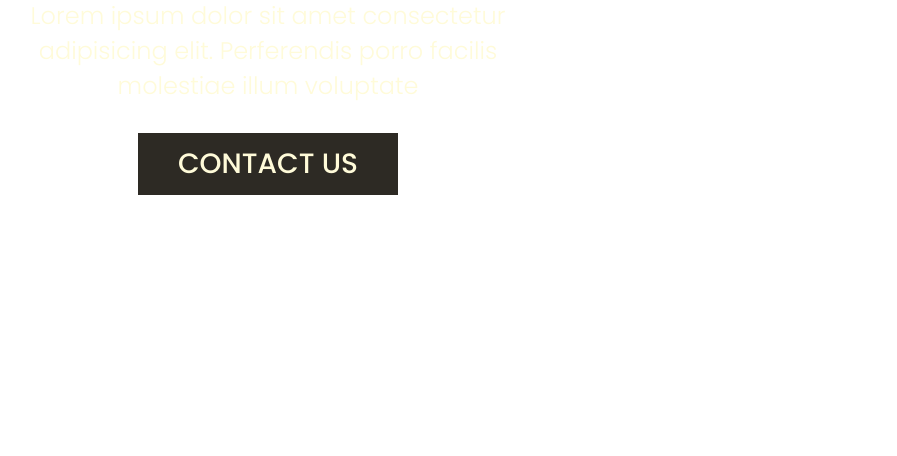
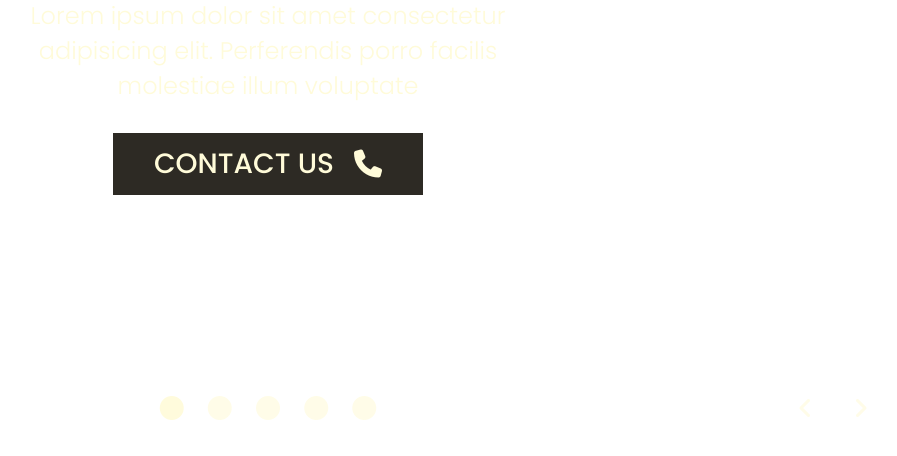
Before and after one commit to NikaNika/Prog-Academy-FE-Start-12.10.22---2, a plain HTML site: page Homework_Lesson_3_Div_selectors_banner/index.html in a window 1280 px wide. Shown: the part 344-800 px from the top of the page, without its empty margins (372-1269 px from the left). Drawn offline with Linux system fonts and the light colour scheme.

Commit message:
homework 4

```diff
--- a/Homework_Lesson_3_Div_selectors_banner/css/style.css
+++ b/Homework_Lesson_3_Div_selectors_banner/css/style.css
@@ -5,9 +5,14 @@
     padding: 0;
 }
 
+a {
+  cursor: pointer;
+}
+
 body {
   font-family: 'Poppins', sans-serif;
   color: #FFFBD9;
+  height: 100vh;
 }
 
 .container {
@@ -19,6 +24,8 @@ body {
   display: flex;
   align-items: center;
   justify-content: center;
+  flex-direction: column;
+  position: relative;
 }
 
 .information {
@@ -43,7 +50,7 @@ p {
   margin: 30px 0;
 }
 
-a {
+a.btn {
   text-decoration: none;
   color: #FFFBD9;
   background: #2D2A24;
@@ -51,8 +58,54 @@ a {
   padding: 10px 30px;
   font-size: 28px;
   font-weight: 500;
-  width: 200px;
+  width: 250px;
   margin: 0 auto;
+  display: flex;
+  align-items: center;
+  justify-content: center;
+}
+
+a.btn:hover {
+  background: #1E1E1E;
+}
+
+.btn-icon {
+  margin-left: 20px;
+}
+
+ul.dots {
+  bottom: 20px;
+  list-style: none;
+  position: absolute;
+  margin: auto;
+  bottom: 20px;
+}
+
+li {
+  display: inline-block;
+  margin: 10px;
+}
+
+a.dot, .previous a, .next a {
+  color: #FFFBD9;
+  font-size: 24px;
+  opacity: .6;
+}
+
+a.dot:hover,
+a.dot.active, .previous a:hover, .next a:hover {
+  opacity: .9;
+}
+
+.controls {
+  display: flex;
+  position: absolute;
+  bottom: 10px;
+  right: 20px;
+}
+
+.previous, .next {
+  padding: 20px;
 }
 
 @media only screen and (max-width: 899px){
@@ -62,14 +115,19 @@ a {
             p{
                 font-size: 16px;
             }
-            a{
+            a.btn{
                 padding: 5px 15px;
                 font-size: 20px;
             }
+
+
         }
 
         @media only screen and (max-width: 496px) {
 .information {
   width: 80%;
 }
+.controls {
+  display: none;
+}
         }
--- a/Homework_Lesson_3_Div_selectors_banner/index.html
+++ b/Homework_Lesson_3_Div_selectors_banner/index.html
@@ -6,6 +6,7 @@
 		<meta name="viewport" content="width=device-width, initial-scale=1.0" />
 		<title>Banner</title>
 		<link rel="stylesheet" type="text/css" href="css/style.css" />
+		<script src="https://kit.fontawesome.com/79b911f0dd.js" crossorigin="anonymous"></script>
 	</head>
 	<body>
 		<div class="container">
@@ -15,8 +16,20 @@
 					Lorem ipsum dolor sit amet consectetur adipisicing elit. Perferendis
 					porro facilis molestiae illum voluptate
 				</p>
-				<a href="#" class="btn">Contact Us</a>
+				<a href="#" class="btn">Contact Us <i class="fa-solid fa-phone btn-icon"></i></a>
+			</div>
+			<ul class="dots">
+				<li><a href="#" class="dot active"><i class="fa-solid fa-circle"></i></a></li>
+				<li><a href="#" class="dot"><i class="fa-solid fa-circle"></i></a></li>
+				<li><a href="#" class="dot"><i class="fa-solid fa-circle"></i></a></li>
+				<li><a href="#" class="dot"><i class="fa-solid fa-circle"></i></a></li>
+				<li><a href="#" class="dot"><i class="fa-solid fa-circle"></i></a></li>
+			</ul>
+			<div class="controls">
+				<div class="previous"><a href="#"><i class="fa-solid fa-angle-left"></i></a></div>
+				<div class="next"><a href="#"><i class="fa-solid fa-angle-right"></i></a></div>
 			</div>
 		</div>
+
 	</body>
 </html>
```
